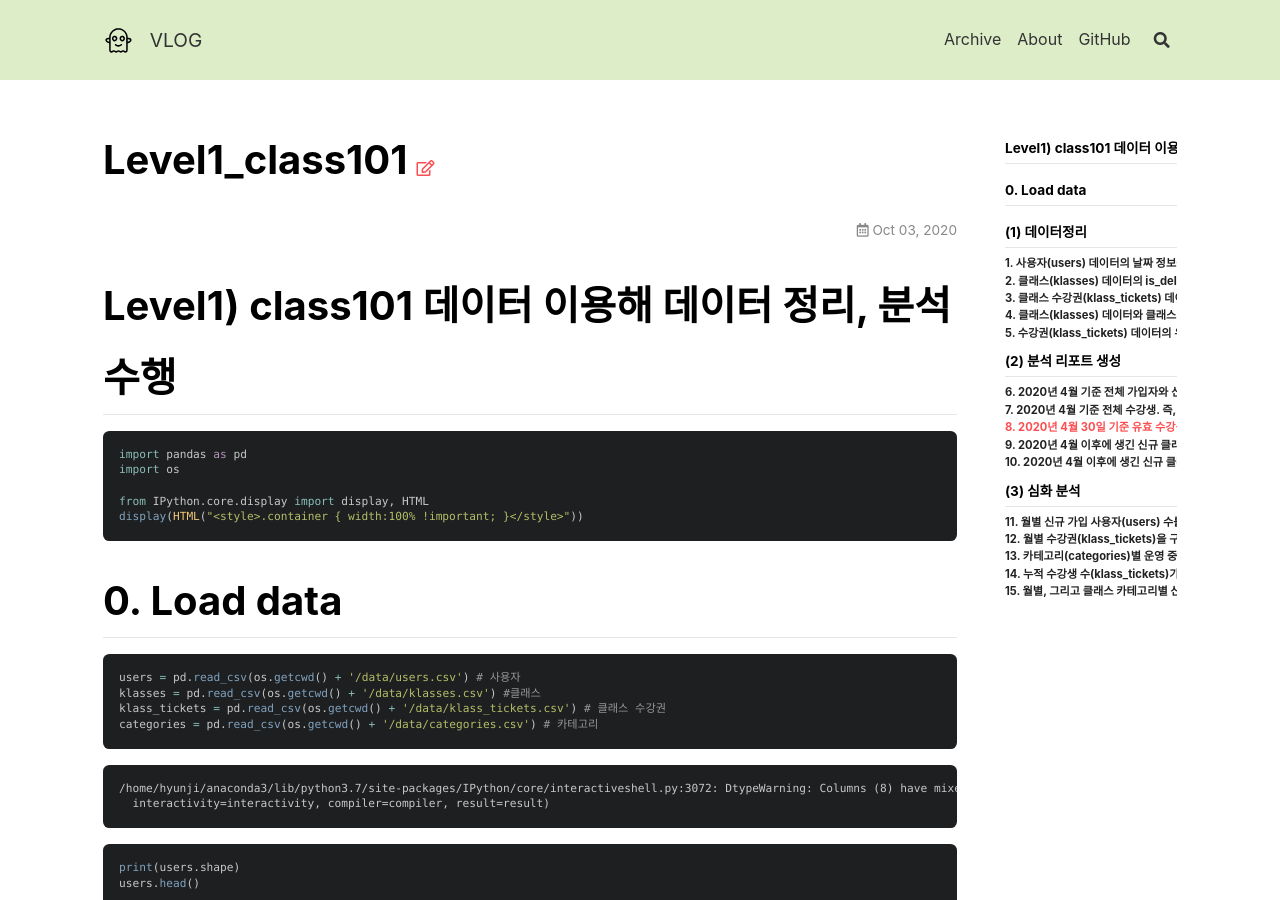
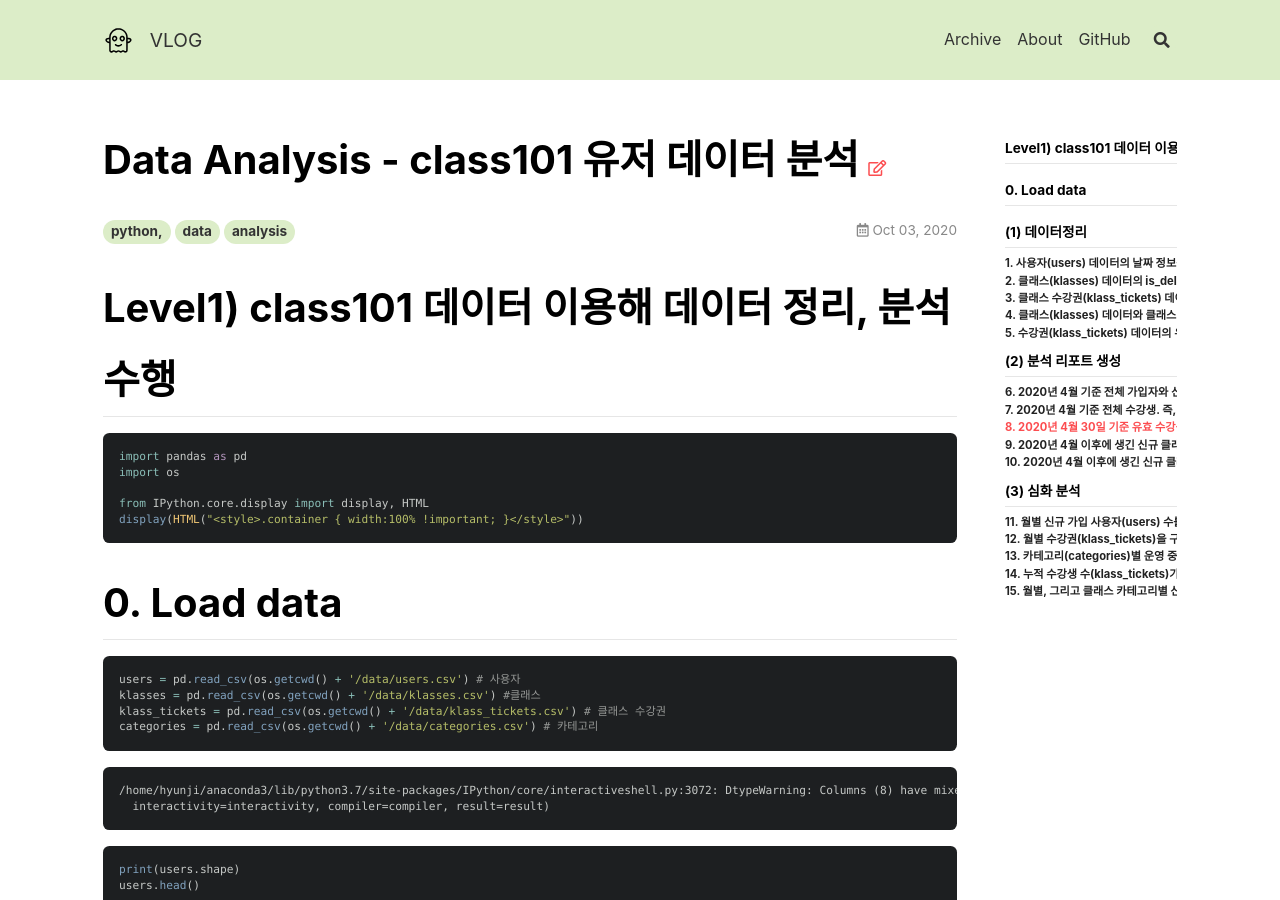
Before and after one commit to hyunjjin/hyunjjin.github.io, a Jekyll site: the page built from _posts/2020-10-03-Level1_class101.md, in a window 1280 px wide and 900 px high. Built offline with Jekyll 4.4.1, drawn with Linux system fonts in a browser that asks for light colours; nearby versions of some CDN libraries.

Commit message:
Update 2020-10-03-Level1_class101.md

```diff
--- a/_posts/2020-10-03-Level1_class101.md
+++ b/_posts/2020-10-03-Level1_class101.md
@@ -1,3 +1,11 @@
+---
+title: Data Analysis - class101 유저 데이터 분석
+tags: python, data analysis
+---
+
+
+
+
 # Level1) class101 데이터 이용해 데이터 정리, 분석 수행
 
 
```
